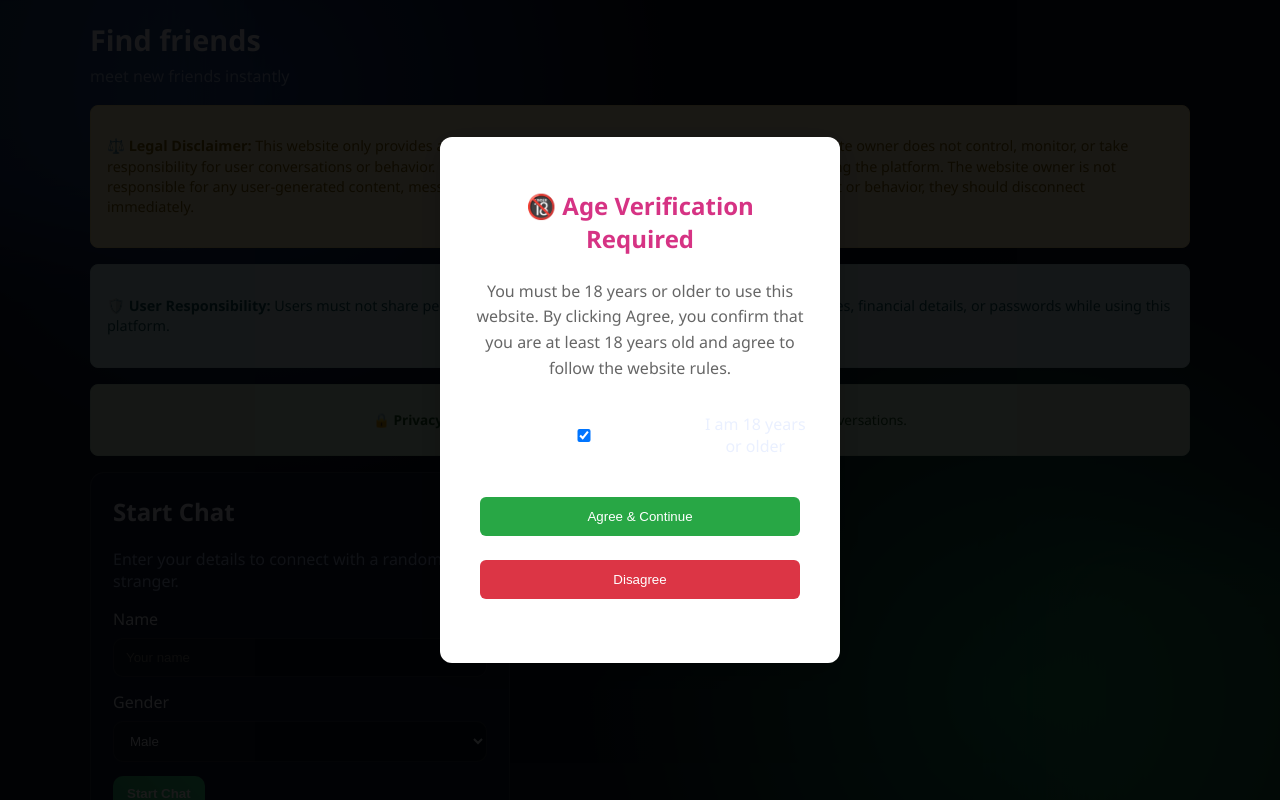
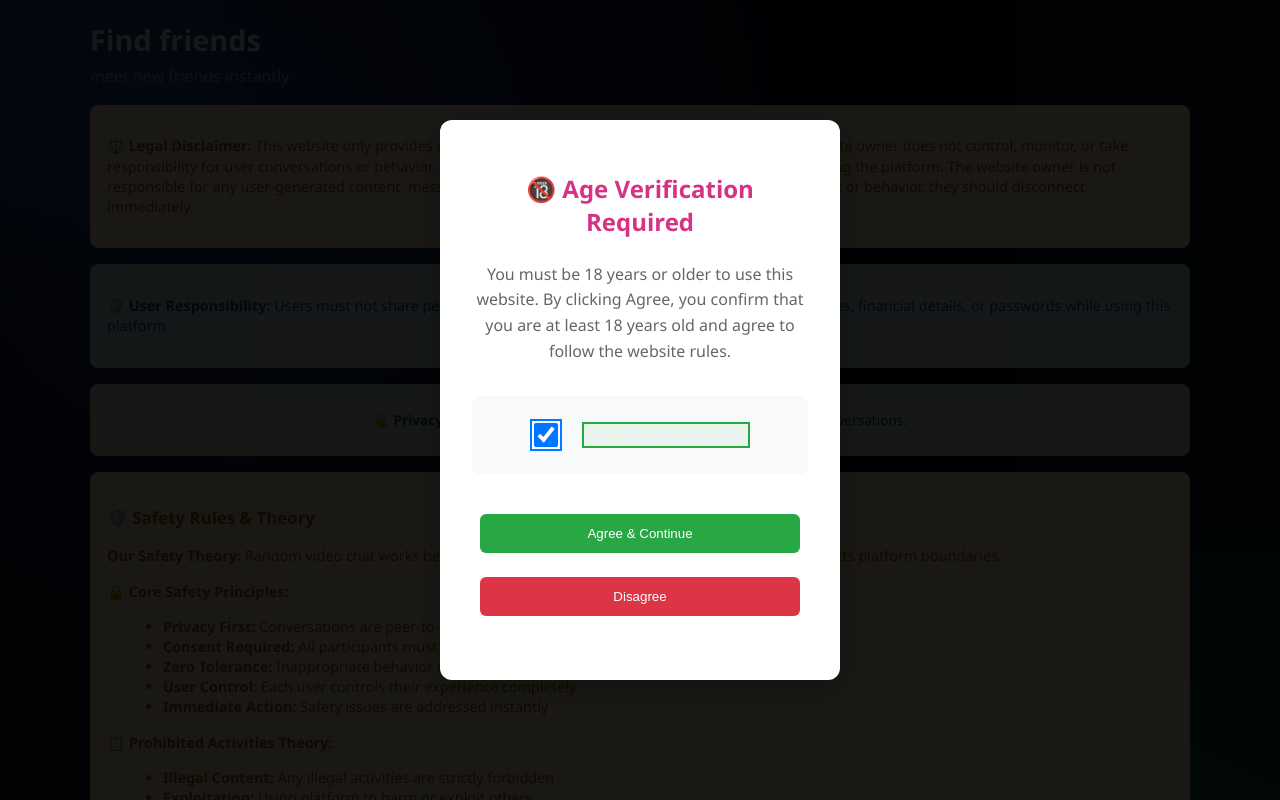
Before and after one commit to v4358137-lang/Vedio-Chat, a website: page public/index.html in a window 1280 px wide. Both pictures are taken after a click on the checkbox "I am 18 years or older". Shown: the top 800 px of the page. Drawn offline with nearby package versions, Linux system fonts and the light colour scheme; no server answers.

Commit message:
Update index.html

```diff
--- a/public/index.html
+++ b/public/index.html
@@ -46,9 +46,25 @@
         .age-verification-modal .checkbox-group {
             display: flex;
             align-items: center;
-            gap: 0.5rem;
+            gap: 1rem;
             margin-bottom: 2rem;
             justify-content: center;
+            background: #f8f9fa;
+            padding: 1.5rem;
+            border-radius: 8px;
+        }
+        .age-verification-modal input[type="checkbox"] {
+            width: 1.5rem;
+            height: 1.5rem;
+            margin-right: 0.5rem;
+        }
+        .age-verification-modal input[type="checkbox"]:checked + label {
+            background: #e8f5e8;
+            border: 2px solid #28a745;
+        }
+        .age-verification-modal input[type="checkbox"]:focus {
+            outline: 2px solid #007bff;
+            outline-offset: 2px;
         }
         .age-verification-modal button {
             margin: 0.5rem;
@@ -184,6 +200,46 @@
         <p><strong>🔒 Privacy Notice:</strong> This platform does not record or store video chat conversations.</p>
       </div>
 
+      <!-- Safety Rules and Theory -->
+      <div class="legal-disclaimer">
+        <h3>🛡️ Safety Rules & Theory</h3>
+        <p><strong>Our Safety Theory:</strong> Random video chat works best when everyone follows clear safety guidelines and respects platform boundaries.</p>
+
+        <div style="margin-top: 1rem;">
+          <p><strong>🔒 Core Safety Principles:</strong></p>
+          <ul style="text-align: left; margin-left: 1rem;">
+            <li><strong>Privacy First:</strong> Conversations are peer-to-peer and never stored</li>
+            <li><strong>Consent Required:</strong> All participants must willingly engage</li>
+            <li><strong>Zero Tolerance:</strong> Inappropriate behavior results in immediate removal</li>
+            <li><strong>User Control:</strong> Each user controls their experience completely</li>
+            <li><strong>Immediate Action:</strong> Safety issues are addressed instantly</li>
+          </ul>
+        </div>
+
+        <div style="margin-top: 1rem;">
+          <p><strong>📋 Prohibited Activities Theory:</strong></p>
+          <ul style="text-align: left; margin-left: 1rem;">
+            <li><strong>Illegal Content:</strong> Any illegal activities are strictly forbidden</li>
+            <li><strong>Exploitation:</strong> Using platform to harm or exploit others</li>
+            <li><strong>Spam/Scams:</strong> Fraudulent or deceptive activities</li>
+            <li><strong>Harassment:</strong> Bullying, threats, or abusive behavior</li>
+            <li><strong>Privacy Violation:</strong> Recording conversations without consent</li>
+            <li><strong>Age Violation:</strong> Underage users or misrepresentation</li>
+          </ul>
+        </div>
+
+        <div style="margin-top: 1rem;">
+          <p><strong>🤝 Why Random Chat Works:</strong></p>
+          <ul style="text-align: left; margin-left: 1rem;">
+            <li><strong>Anonymity:</strong> Random matching reduces targeted harassment</li>
+            <li><strong>Fresh Interactions:</strong> Each conversation starts new without bias</li>
+            <li><strong>Equal Opportunity:</strong> Everyone has equal chance to connect</li>
+            <li><strong>Spontaneous:</strong> Natural conversations without pre-existing relationships</li>
+            <li><strong>Diverse Exposure:</strong> Meet people from different backgrounds</li>
+          </ul>
+        </div>
+      </div>
+
       <section id="joinScreen" class="card join-card">
         <h2>Start Chat</h2>
         <p class="muted">Enter your details to connect with a random stranger.</p>
```
